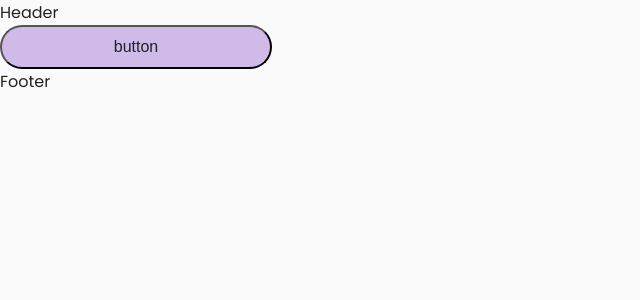
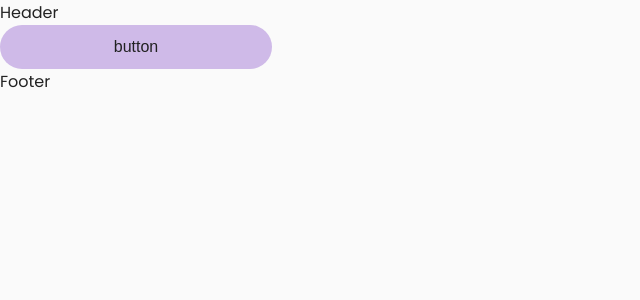
Before and after one commit to include-davis/aggie-fiction, a Next.js app: page / in a window 1280 px wide. Shown: the top 300 px of the page, without its empty margins (0-640 px from the left). Built offline with nearby package versions, Linux system fonts and the light colour scheme.

Commit message:
update the css

```diff
--- a/app/(pages)/_components/Button/Button.module.scss
+++ b/app/(pages)/_components/Button/Button.module.scss
@@ -2,21 +2,29 @@
   width:272px;
   height:44px;
   border-radius: 9999px;
-  padding: 10px 20px;
   text-align: center;
-  font-size: 16px;
+  font-size: 1rem;
+  border:none;
+  cursor: pointer;
 }
 .lightButton{
   background:var(--light-purple);
   color:var(--black);
+  transition:background 0.3s ease;
 }
+
 .darkButton{
   background: var(--dark-purple);
   color:var(--white);
   font-weight: bold;
 }
 .gradientButton{
-  background: var(--Aggie-Space,linear-gradient(200deg, #04164F 7.1%, #3D1069 62.03%, #750B83 94.99%));
+  background: var(--Aggie-Space);
   color:var(--white);
   font-weight: bold;
 }
+
+.lightButton:hover{
+  background:var(--dark-purple);
+  color:white;
+}
```
